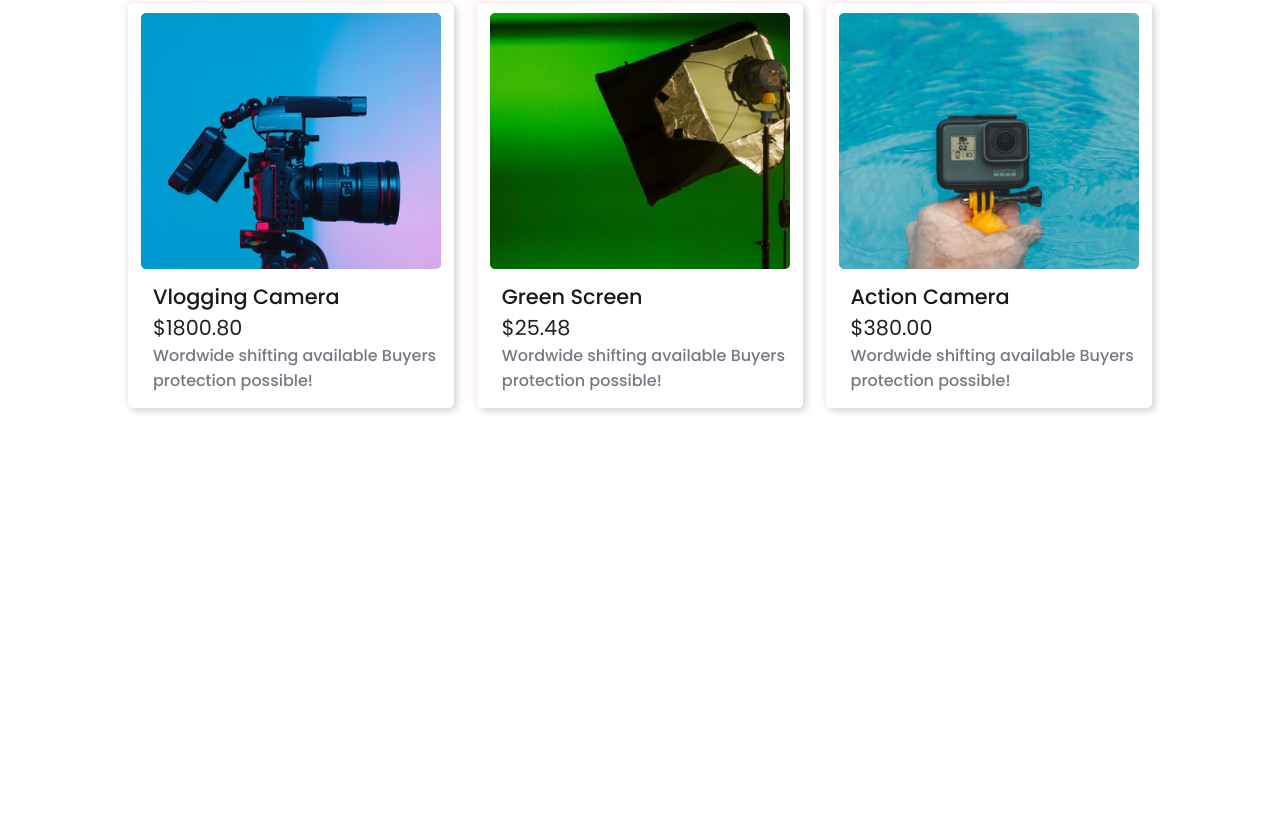
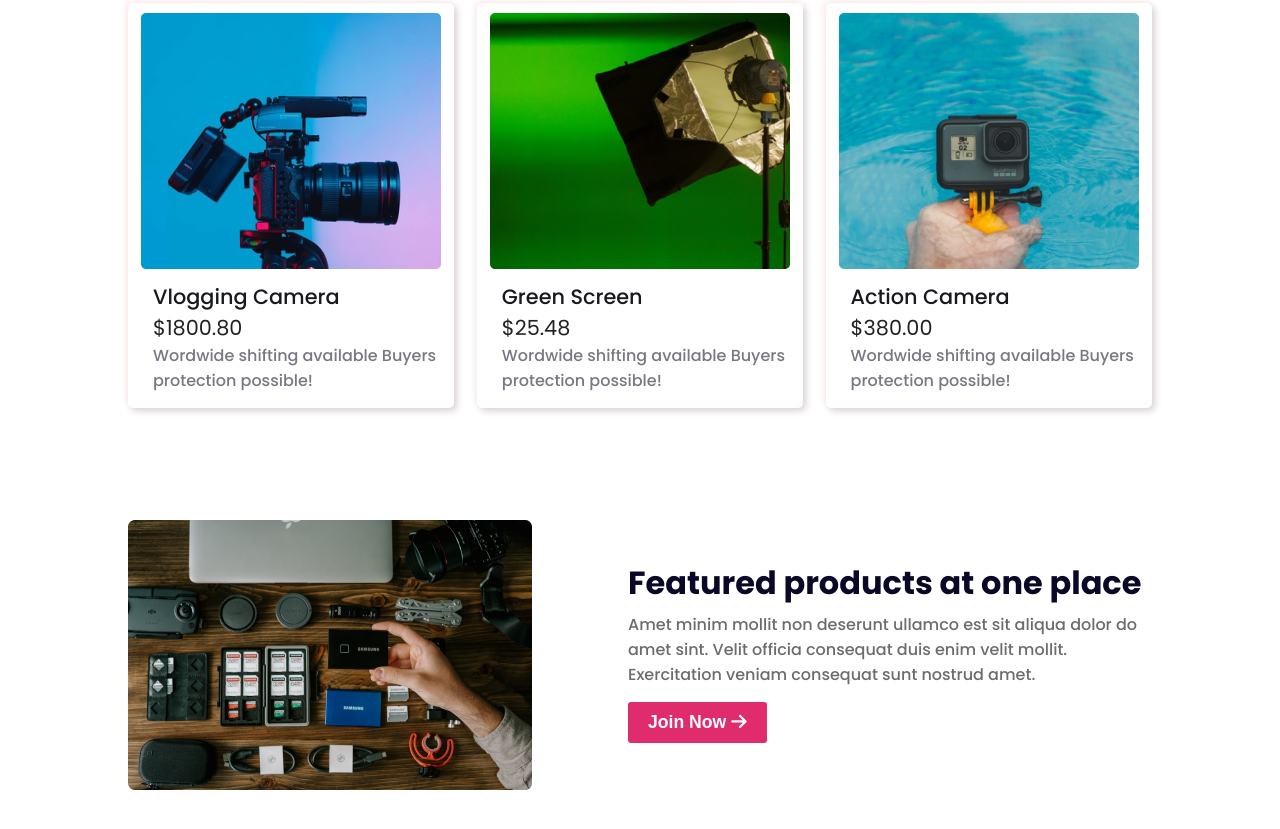
Before and after one commit to Momen1995/Influencer-gear, a plain HTML site: page index.html in a window 1280 px wide. Shown: the part 1755-2584 px from the top of the page. Drawn offline with Linux system fonts and the light colour scheme.

Commit message:
main done

```diff
--- a/css/style.css
+++ b/css/style.css
@@ -111,7 +111,7 @@ main h3{
 .img-detail{
     display: grid;
     grid-template-columns: repeat(3,1fr);
-    grid-template-rows: repeat(4,1fr);
+    grid-template-rows: repeat(3,1fr);
     gap: 1.4rem;
 }
 
@@ -144,14 +144,33 @@ main h3{
     font-weight: 500;
 }
 
+/* ============feature section============= */
+.feature{
+    display: flex;
+    gap: 6rem;
+    justify-content: space-evenly;
+    align-items: center;
+    margin-top:7rem;
+}
+
+.feature-container h2{
+    color: #0A0826;
+    font-size: 2rem;
+    font-weight: 700;
+    margin-bottom: 5px;
+}
+
+.feature-container p{
+    color: #6C6C6C;
+    font-weight: 500;
+}
 /* responsive design */
 
 /* small device */
 
 @media screen and (max-width:576px) {
 
-    nav
-    {
+    nav{
         flex-direction: column;
     }
     .nav-title{
@@ -175,6 +194,14 @@ main h3{
         grid-template-columns: repeat(4,1fr);
         grid-template-rows: repeat(2,1fr);
         gap:1.4rem;
+    }
+
+    .img-detail{
+        display: flex;
+        flex-direction: column;
+    }
+    .card-img img{
+        width:100%;
     }
 }
 
@@ -209,4 +236,11 @@ main h3{
         grid-template-rows: repeat(2,1fr);
         gap:1.4rem;
     }
+    .img-detail{
+        display: flex;
+        flex-direction: column;
+    }
+    .card-img img{
+        width:100%;
+    }
 }
--- a/index.html
+++ b/index.html
@@ -62,7 +62,6 @@
                             Buyers protection possible!</p>
                     </div>
                 </div>
-
                 <div class="card-1">
                     <div class="card-img">
                         <img src="./images/airpod.png">
@@ -74,7 +73,6 @@
                             Buyers protection possible!</p>
                     </div>
                 </div>
-
                 <div class="card-1">
                     <div class="card-img">
                         <img src="./images/mic.png">
@@ -86,7 +84,6 @@
                             Buyers protection possible!</p>
                     </div>
                 </div>
-
                 <div class="card-1">
                     <div class="card-img">
                         <img src="./images/drone.png">
@@ -98,7 +95,6 @@
                             Buyers protection possible!</p>
                     </div>
                 </div>
-
                 <div class="card-1">
                     <div class="card-img">
                         <img src="./images/lights.png">
@@ -110,7 +106,6 @@
                             Buyers protection possible!</p>
                     </div>
                 </div>
-
                 <div class="card-1">
                     <div class="card-img">
                         <img src="./images/setup.png">
@@ -122,7 +117,6 @@
                             Buyers protection possible!</p>
                     </div>
                 </div>
-
                 <div class="card-1">
                     <div class="card-img">
                         <img src="./images/camera.png">
@@ -145,7 +139,6 @@
                             Buyers protection possible!</p>
                     </div>
                 </div>
-
                 <div class="card-1">
                     <div class="card-img">
                         <img src="./images/action.png">
@@ -157,11 +150,21 @@
                             Buyers protection possible!</p>
                     </div>
                 </div>
-
-
+            </section>
+            <!-- feature -->
+            <section class="feature">
+                <div class="feature-img">
+                    <img src="./images/gear.png">
+                </div>
+                <div class="feature-container">
+                    <h2>Featured products at one place</h2>
+                    <p>Amet minim mollit non deserunt ullamco est sit aliqua dolor do amet sint. Velit officia consequat duis enim velit mollit. Exercitation veniam consequat sunt nostrud amet.</p>
+                    <button class="btn-primary">Join Now<i class="fa-solid fa-arrow-right"></i></button>
+                </div>
             </section>
         </div>
     </main>
+    <!-- ==============Footer start============= -->
     <footer></footer>
 </body>
 </html>
```
